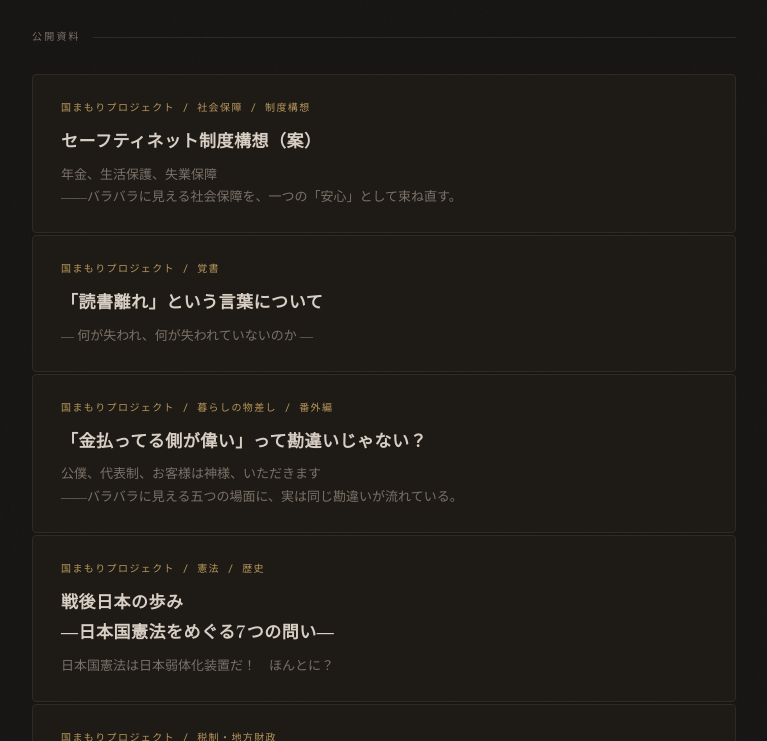
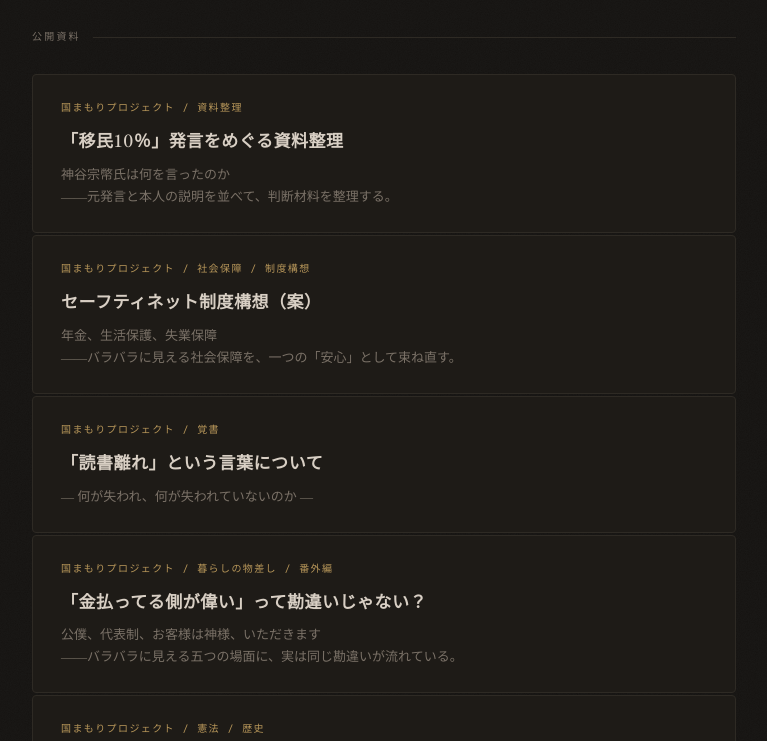
Before and after one commit to maskedrider88/maskedrider88.github.io, a Jekyll site: the page index.html, which Jekyll copies as it is, in a window 1280 px wide and 900 px high, scrolled down 374 px, cut to the strip 159-900 px from the top of the window. Shown: the whole strip, without its empty margins (256-1023 px from the left). Built offline with Jekyll 4.4.1, drawn with Linux system fonts in a browser that asks for light colours; some web fonts are replaced.

Commit message:
Update index.html

```diff
--- a/index.html
+++ b/index.html
@@ -234,6 +234,12 @@
       <p class="section-label">公開資料</p>
       <div class="card-list">
 
+        <a class="card" href="immigration_10percent.html">
+          <p class="card-tag">国まもりプロジェクト / 資料整理</p>
+          <p class="card-title">「移民10％」発言をめぐる資料整理</p>
+          <p class="card-desc">神谷宗幣氏は何を言ったのか<br>——元発言と本人の説明を並べて、判断材料を整理する。</p>
+        </a>
+
         <a class="card" href="safetynet-kousou-2.html">
           <p class="card-tag">国まもりプロジェクト / 社会保障 / 制度構想</p>
           <p class="card-title">セーフティネット制度構想（案）</p>
```
